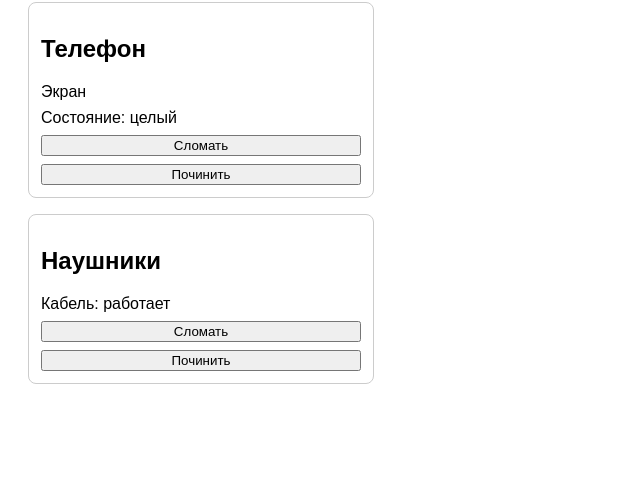
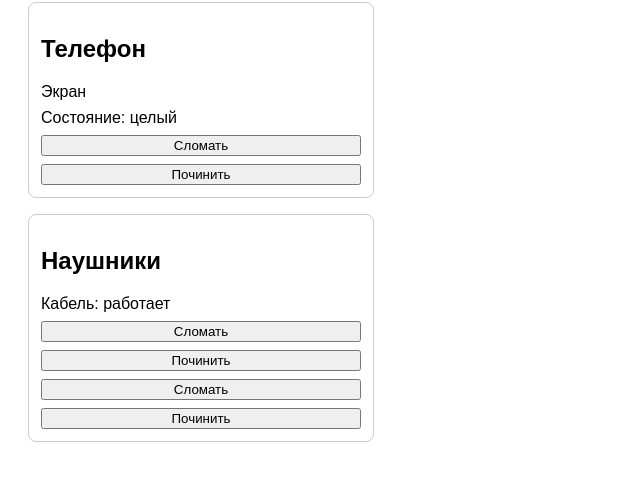
Before and after one commit to Nursaya0616/project-1, a plain HTML site: page index.html in a window 1280 px wide. Shown: the part 106-586 px from the top of the page, without its empty margins (0-640 px from the left). Drawn offline with Linux system fonts and the light colour scheme.

Commit message:
первый коммит

```diff
--- a/index.html
+++ b/index.html
@@ -24,6 +24,8 @@
       <div class="cable">Кабель: <span class="cstate">работает</span></div>
       <button onclick="breakHeadphones()">Сломать</button>
       <button onclick="repairHeadphones()">Починить</button>
+      <button onclick="breakHeadphones()">Сломать</button>
+      <button onclick="repairHeadphones()">Починить</button>
     </div>
   </section>
 
```
